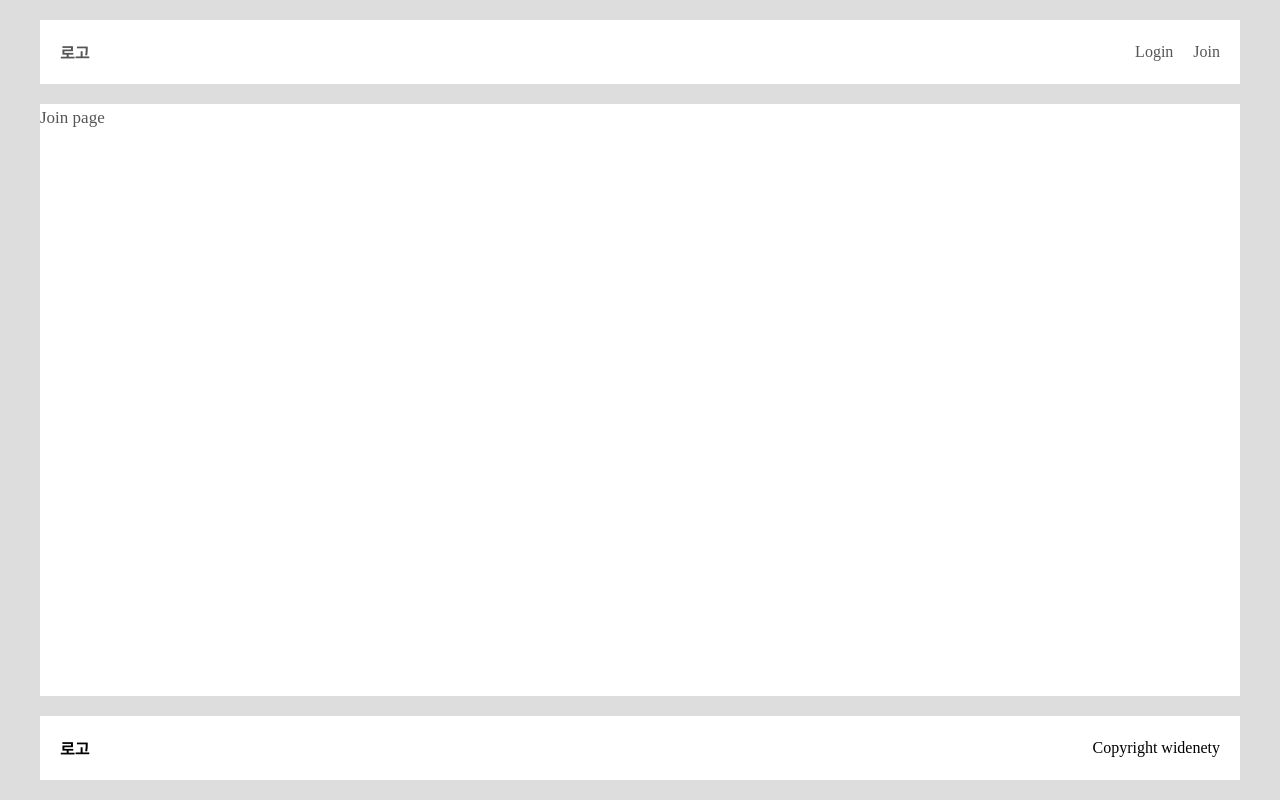
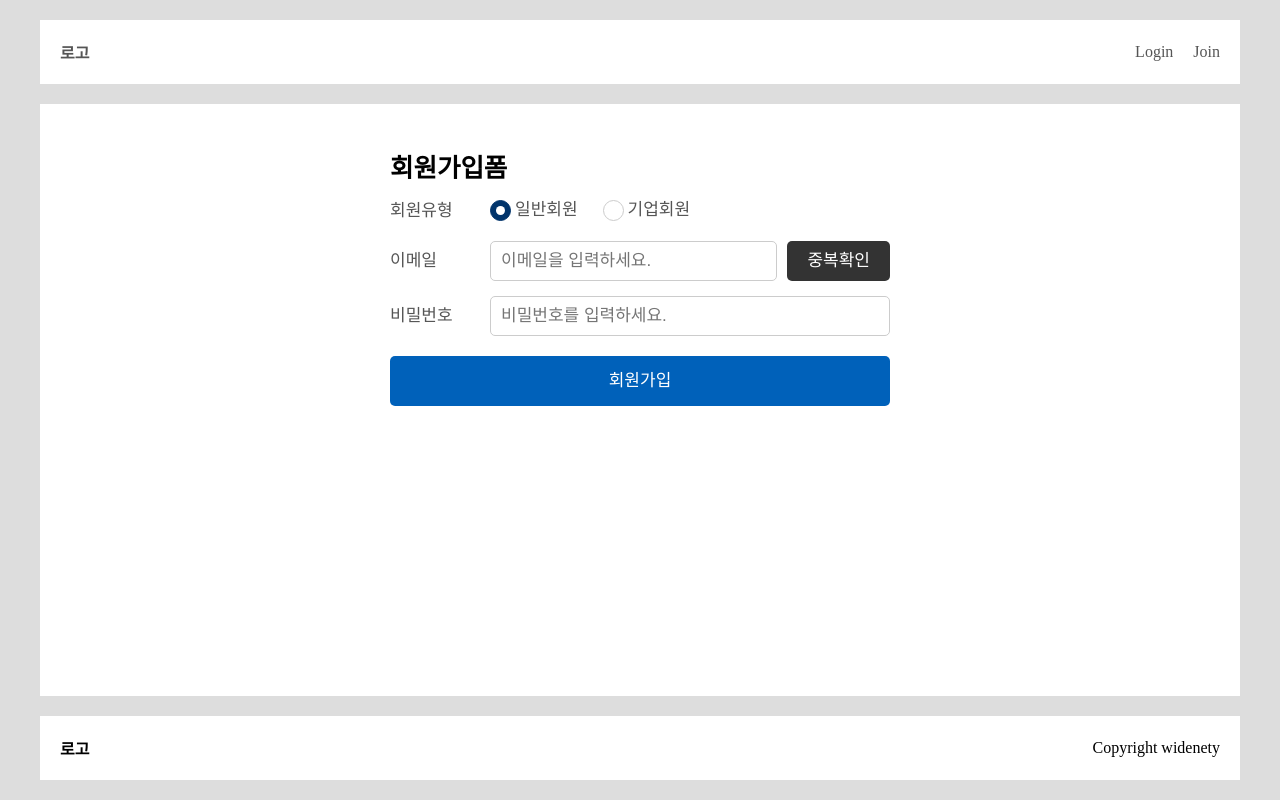
Before and after one commit to widenety/nexttest, a Next.js app: page /Pages/Member/Join in a window 1280 px wide. Built offline with nearby package versions, Linux system fonts and the light colour scheme.

Commit message:
Config markup for join form.

```diff
--- a/src/app/Pages/Member/Join/page.tsx
+++ b/src/app/Pages/Member/Join/page.tsx
@@ -1,7 +1,48 @@
 export default function Join() {
 	return (
-		<div>
-			Join page
+		<div className="frm join">
+			<h3 className="frmTitLv1 cTit1">회원가입폼</h3>
+			<ul className="frmListLv1">
+				<li>
+					<dl className="frmItemLv1">
+						<dt><span>회원유형</span></dt>
+						<dd>
+							<ul className="frmListLv2">
+								<li>
+									<div className="rdos">
+										<input type="radio" name="memberType" id="memberType1" value="일반회원" defaultChecked />
+										<label htmlFor="memberType1">일반회원</label>
+									</div>
+								</li>
+								<li>
+									<div className="rdos">
+										<input type="radio" name="memberType" id="memberType2" value="기업회원" />
+										<label htmlFor="memberType2">기업회원</label>
+									</div>
+								</li>
+							</ul>
+						</dd>
+					</dl>
+				</li>
+				<li>
+					<dl className="frmItemLv1">
+						<dt><label>이메일</label></dt>
+						<dd className="hasEmail">
+							<input type="email" name="email" id="email" placeholder="이메일을 입력하세요." />
+							<button type="button" className="cBtn cBtn2 mailCheck"><span>중복확인</span></button>
+						</dd>
+					</dl>
+				</li>
+				<li>
+					<dl className="frmItemLv1">
+						<dt><label>비밀번호</label></dt>
+						<dd className="hasPassword">
+							<input type="password" name="password" id="password" placeholder="비밀번호를 입력하세요." />
+						</dd>
+					</dl>
+				</li>
+			</ul>
+			<button type="button" className="cBtn cBtn1 joinBtn"><span>회원가입</span></button>
 		</div>
 	);
 }
--- a/src/app/_Css/common.scss
+++ b/src/app/_Css/common.scss
@@ -1,5 +1,4 @@
 @charset "utf-8";
-
 
 * {margin:0;padding:0}
 html, body, div, span, applet, object, iframe, h1, h2, h3, h4, h5, h6, p, blockquote, pre, a, abbr, acronym, address, big, cite, code, del, dfn, em, img, ins, kbd, q, s, samp, small, strike, strong, sub, sup, tt, var, b, u, i, center, dl, dt, dd, ol, ul, li, fieldset, form, label, legend, table, caption, tbody, tfoot, thead, tr, th, td, article, aside, canvas, details, embed, figure, figcaption, footer, header, hgroup, menu, nav, output, ruby, section, summary, time, mark, audio, video {border:0;font-size:100%}
--- /dev/null
+++ b/src/app/_Css/contents.scss
@@ -0,0 +1,19 @@
+@charset "utf-8";
+@import "variables";
+
+.join {
+	margin:50px auto;max-width:500px;width:100%;
+	.frmTitLv1 {}
+	.frmListLv1 {
+		margin:0 0 20px;
+		input {width:100%;}
+		.hasEmail {
+			display:flex;flex-flow:row;flex-wrap:wrap;
+			input {width:auto;flex:1;}
+			button {height:40px;margin:0 0 0 10px;}
+		}
+		.hasPassword {}
+	}
+	.frmListLv2 {}
+	.joinBtn {width:100%;}
+}
--- a/src/app/_Css/layout/layout.scss
+++ b/src/app/_Css/layout/layout.scss
@@ -1,3 +1,5 @@
+@charset "utf-8";
+
 /* ==============================
 * Layout
 ================================= */
--- /dev/null
+++ b/src/app/_Css/styleGuide.scss
@@ -0,0 +1,106 @@
+@charset "utf-8";
+@import "variables";
+
+/* ==============================
+* Button
+================================= */
+.cBtn {
+	display:flex;flex-flow:row;flex-wrap:wrap;align-items:center;align-content:center;justify-content:center;border:0;border-radius:5px;height:50px;padding:0 20px;box-sizing:border-box;font-size:17px;line-height:1.2;color:#fff;text-decoration:none;cursor:pointer;min-width:100px;transition:all .3s ease;
+	&.cBtn1 {
+		background:$blue1;
+		> span {color:#fff;line-height:1;}
+		&:hover,
+		&:focus {background:$blue2;}
+	}
+	&.cBtn2 {
+		background:$dark1;
+		> span {color:#fff;line-height:1;}
+		&:hover,
+		&:focus {background:$dark2;}
+	}
+}
+
+/* ==============================
+* Text
+================================= */
+/** -- Title */
+.cTit1 {display:block;font-size:1.5em;color:#000;line-height:1.2;margin:0 0 10px;font-weight:700;}
+
+/** -- Text */
+
+/* ==============================
+* Form
+================================= */
+.frm {
+	display:block;
+	.frmTitLv1 {}
+	.frmListLv1 {
+		display:block;
+		> li {
+			margin:0 0 15px;
+			&:last-child {margin:0;}
+		}
+	}
+	.frmListLv2 {
+		display:flex;flex-flow:row;flex-wrap:wrap;
+		> li {
+			margin:0 20px 0 0;
+			&:last-child {margin:0;}
+		}
+	}
+	.frmItemLv1 {
+		display:flex;flex-flow:row;flex-wrap:wrap;align-items:center;align-content:center;
+		dt,
+		dd {line-height:1;min-height:31px;align-items:center;align-content:center;}
+		dt {
+			width:100px;
+			> * {line-height:1;}
+		}
+		dd {flex:1;}
+	}
+}
+
+/* ==============================
+* Input & Textarea
+================================= */
+input[type="text"],
+input[type="password"],
+input[type="email"],
+input[type="tel"],
+textarea {box-sizing:border-box;padding:5px 10px;border-radius:5px;font-size:17px;}
+input[type="text"],
+input[type="password"],
+input[type="email"],
+input[type="tel"] {height:40px;line-height:1;}
+
+textarea {height:100px;resize:none;}
+
+/* ==============================
+* Radio & Checkbox
+================================= */
+.rdos {position:relative;line-height:1}
+.rdos input[type="radio"] {position:absolute;width:1px;height:1px;padding:0;margin:-1px;overflow:hidden;clip:rect(0,0,0,0);border:0}
+.rdos input[type="radio"] + label {display:inline-block;vertical-align:middle;position:relative;padding:5px 0 5px 25px;cursor:pointer;user-select:none;line-height:1.2;margin-right:5px;text-align:left;transition:all .3s ease}
+.rdos input[type="radio"] + label:before,
+.rdos input[type="radio"] + label:after {content:'';position:absolute;box-sizing:border-box;border-radius:50%;transition:all .3s ease}
+.rdos input[type="radio"] + label:before {left:0;top:5px;margin:0;width:21px;height:21px;background:#fff;border:1px solid #ccc}
+.rdos input[type="radio"] + label:after {width:9px;height:9px;left:6px;top:11px;background:#fff;border-radius:50%;opacity:0}
+.rdos input[type="radio"] + label:focus,
+.rdos input[type="radio"] + label:hover {color:$blue1;}
+.rdos input[type="radio"] + label:focus:before,
+.rdos input[type="radio"] + label:hover:before {border-color:$blue1;}
+.rdos input[type="radio"]:checked + label:before {border-color:$blue2;background:$blue2;}
+.rdos input[type="radio"]:checked + label:after {opacity:1}
+.chks {position:relative;line-height:1}
+.chks input[type="checkbox"] {position:absolute;width:1px;height:1px;padding:0;margin:-1px;overflow:hidden;clip:rect(0,0,0,0);border:0}
+.chks input[type="checkbox"] + label {display:inline-block;vertical-align:middle;position:relative;padding:5px 0 5px 25px;cursor:pointer;user-select:none;line-height:1.2;margin-right:5px;text-align:left;transition:all .3s ease}
+.chks input[type="checkbox"] + label:before,
+.chks input[type="checkbox"] + label:after {content:'';display:block;position:absolute;box-sizing:border-box;transition:all .3s ease}
+.chks input[type="checkbox"] + label:before {width:21px;height:21px;left:0;top:6px;margin:0;background:#fff;border:1px solid #ccc}
+.chks input[type="checkbox"] + label:after {width:9px;height:6px;left:6px;top:12px;border:solid;border-width:0 0 2px 2px;border-color:transparent transparent #fff #fff;transform:rotate(-45deg);opacity:0}
+.chks input[type="checkbox"] + label:focus,
+.chks input[type="checkbox"] + label:hover {color:#0061ba}
+.chks input[type="checkbox"] + label:focus:before,
+.chks input[type="checkbox"] + label:hover:before {border-color:#0061ba}
+.chks input[type="checkbox"]:checked + label:before {border-color:#01346b;background:#01346b}
+.chks input[type="checkbox"]:checked + label:after {opacity:1}
--- /dev/null
+++ b/src/app/_Css/variables.scss
@@ -0,0 +1,9 @@
+@charset "utf-8";
+
+/* ==============================
+* Color Variables
+================================= */
+$blue1:#0061ba;
+$blue2:#01346b;
+$dark1:#333;
+$dark2:#000;
--- a/src/app/layout.tsx
+++ b/src/app/layout.tsx
@@ -1,6 +1,8 @@
 import Link from 'next/link';
+import './_Css/common.scss';
 import './_Css/layout/layout.scss';
-import './_Css/common.scss';
+import './_Css/styleGuide.scss';
+import './_Css/contents.scss';
 //import CustomHead from './_Layout/CustomHead';
 //import type { Metadata } from 'next';
 //import { Geist, Geist_Mono } from 'next/font/google';
```
